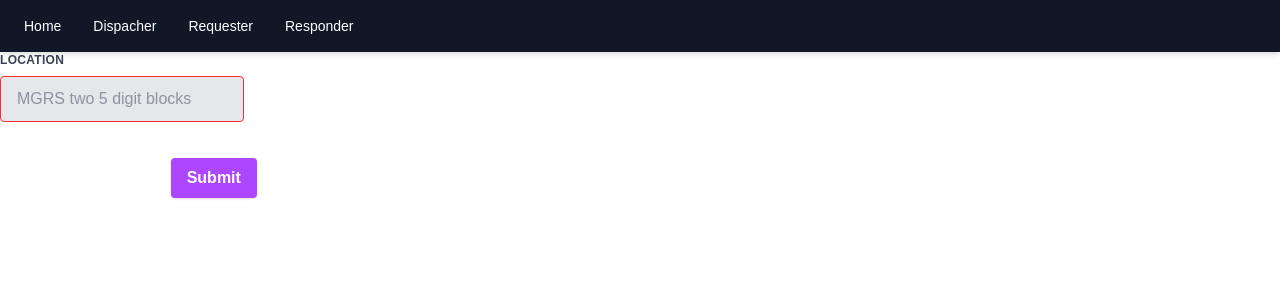
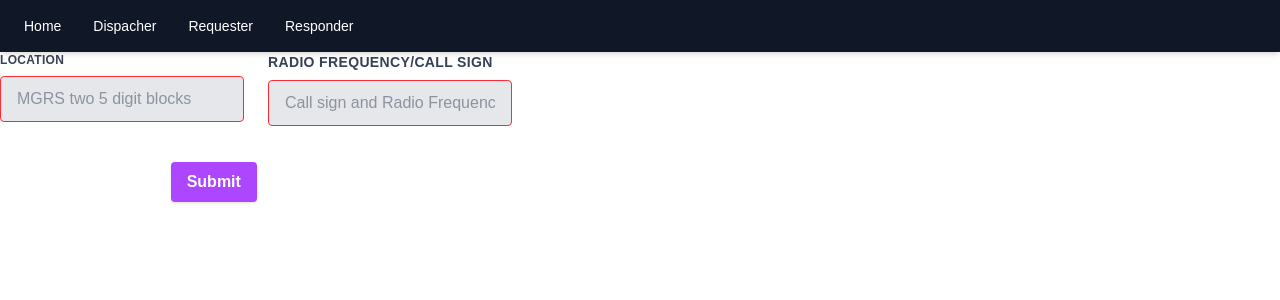
Before and after one commit to emmanuelle898/9-line-3, a React (Vite) app in the folder FrontEnd/: page /RequesterPage in a window 1280 px wide. Shown: the top 300 px of the page. Built offline with nearby package versions, Linux system fonts and the light colour scheme.

Commit message:
fixing testing requester in progress

```diff
--- a/FrontEnd/src/pages/RequesterPage.tsx
+++ b/FrontEnd/src/pages/RequesterPage.tsx
@@ -4,7 +4,11 @@ import {saveNineLine} from "@/NineLineAPI";
 
 export function RequesterPage(){
 
-    const [formData, setFormData] = useState({location: ""});
+    const [formData, setFormData] = useState({
+        location: "",
+        radioFrequency: "",
+    });
+
     const handleChange = (event) => {
         const { name, value } = event.target;
         setFormData((prevData) => ({
@@ -41,6 +45,14 @@ export function RequesterPage(){
                         id="Location" type="text" name= "location" value={formData.location} placeholder="MGRS two 5 digit blocks" onChange={handleChange}/>
                     {/*<p className="text-red-500 text-xs italic">Please fill out this field.</p>*/}
                 </div>
+                <div className="w-full md:w-1/2 px-3 mb-6 md:mb-0">
+                    <label className="block uppercase tracking-wide text-gray-700 text-sm font-bold mb-2" htmlFor="radioFrequency">
+                    Radio Frequency/Call Sign
+                    </label>
+                    <input
+                        className="appearance-none block w-full bg-gray-200 text-gray-700 border border-red-500 rounded py-3 px-4 mb-3 leading-tight focus:outline-none focus:bg-white"
+                    id="radioFrequency" type="text" name= "radioFrequency" value={formData.radioFrequency} placeholder="Call sign and Radio Frequency" onChange={handleChange}/>
+                </div>
             </div>
             <div className="md:flex md:items-center">
                 <div className="md:w-1/3"></div>
```
Also changed, not shown: 1 other file (tests, documents, lock files or other folders).
